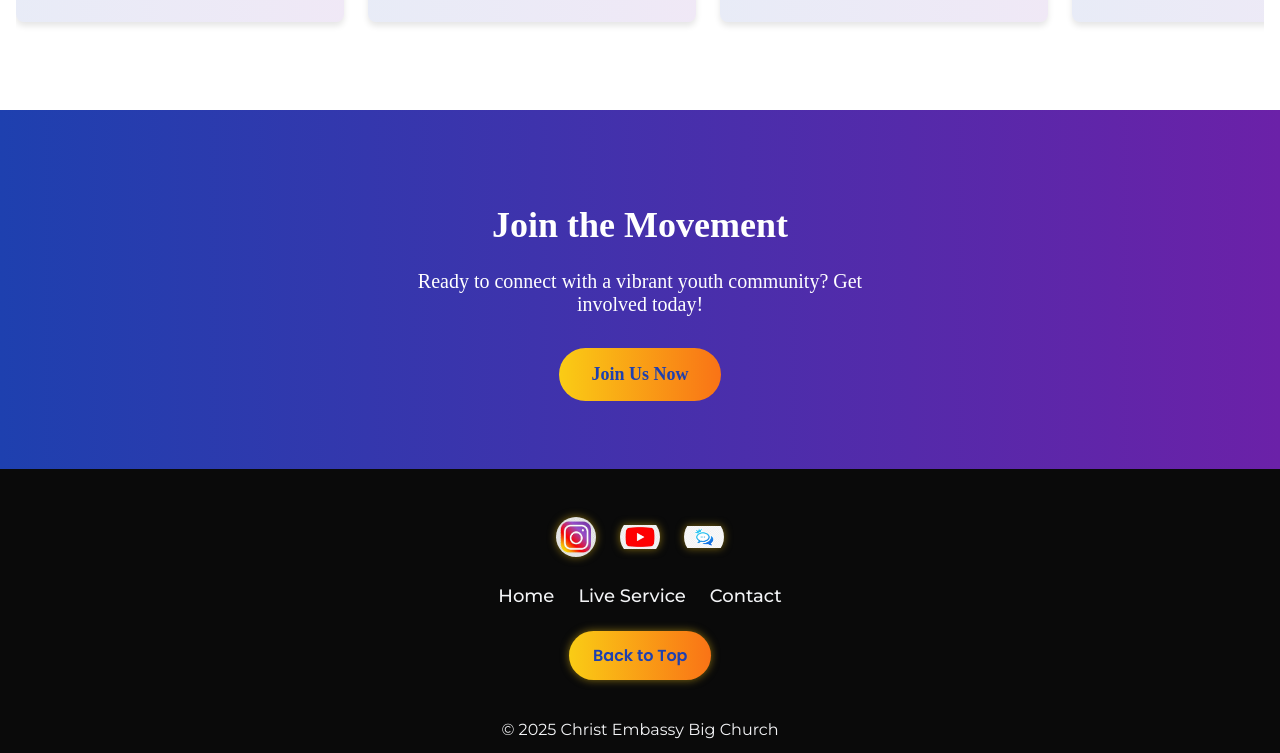
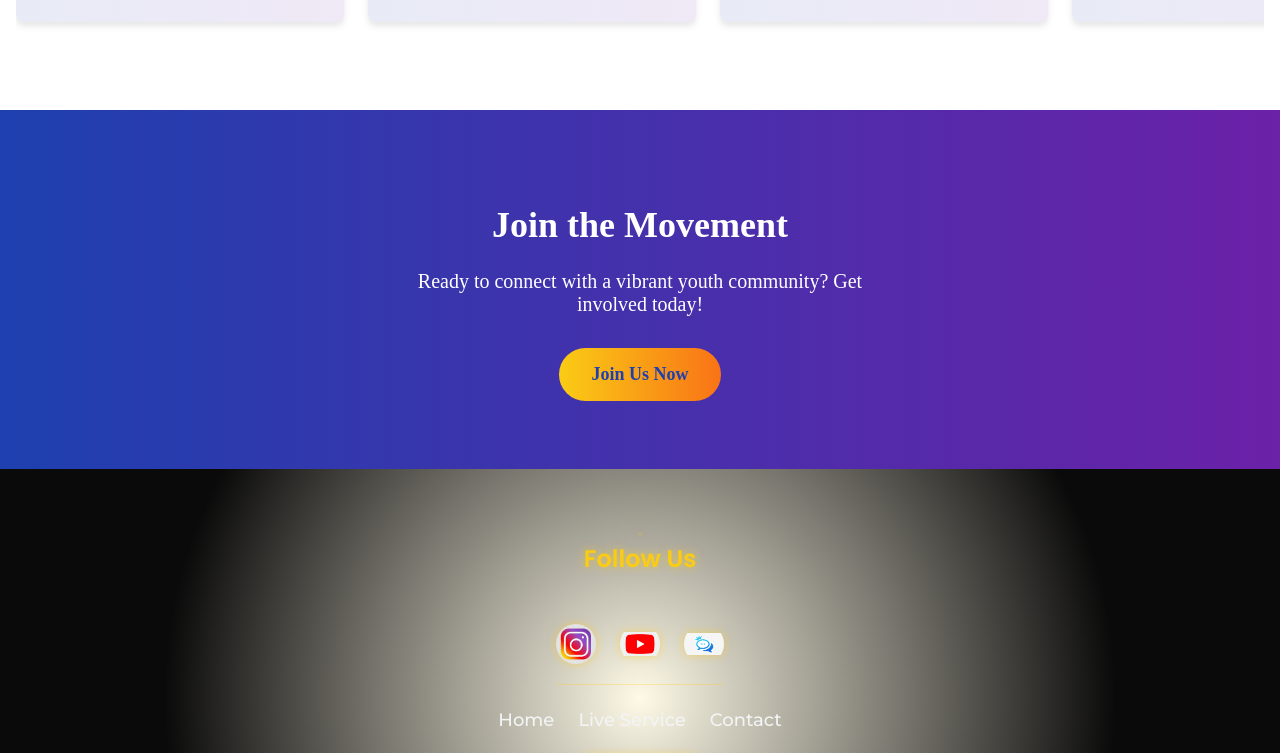
Before and after one commit to sophrone/cebigchurch, a Next.js app: page / in a window 1280 px wide. Shown: the part 2000-2753 px from the top of the page. Built offline with nearby package versions, Linux system fonts and the light colour scheme.

Commit message:
Enhance footer with Follow Us text, neon styling, social link popIn animation, divider, and radial glow

```diff
--- a/app/components/Footer.module.css
+++ b/app/components/Footer.module.css
@@ -1,5 +1,5 @@
 .footer {
-  background: #0a0a0a;
+  background: radial-gradient(circle, rgba(250, 204, 21, 0.1) 0%, #0a0a0a 70%);
   padding: 2rem 1rem;
   position: relative;
   overflow: hidden;
@@ -20,11 +20,44 @@
   gap: 1.5rem;
 }
 
+.followUs {
+  font-family: "Poppins", sans-serif;
+  font-size: 1.25rem;
+  font-weight: 600;
+  color: #facc15;
+  text-shadow: 0 0 8px rgba(250, 204, 21, 0.6);
+  animation: textPop 1s ease-out;
+  position: relative;
+  text-align: center;
+}
+
+.followUs::before {
+  content: "";
+  position: absolute;
+  top: -8px;
+  left: 50%;
+  width: 2px;
+  height: 2px;
+  background: rgba(250, 204, 21, 0.8);
+  border-radius: 50%;
+  box-shadow: 0 0 10px rgba(250, 204, 21, 0.8);
+  animation: sparkle 2s infinite;
+  transform: translateX(-50%);
+}
+
+@media (min-width: 640px) {
+  .followUs {
+    font-size: 1.5rem;
+  }
+}
+
 .socialLinks {
   display: flex;
   flex-direction: column;
   gap: 1rem;
   align-items: center;
+  padding-bottom: 1rem;
+  border-bottom: 1px solid rgba(250, 204, 21, 0.3);
 }
 
 @media (min-width: 640px) {
@@ -39,8 +72,21 @@
   transition: transform 0.3s ease;
 }
 
+.socialLink:nth-child(1) {
+  animation: popIn 0.8s ease-out 0.1s;
+  animation-fill-mode: both;
+}
+.socialLink:nth-child(2) {
+  animation: popIn 0.8s ease-out 0.2s;
+  animation-fill-mode: both;
+}
+.socialLink:nth-child(3) {
+  animation: popIn 0.8s ease-out 0.3s;
+  animation-fill-mode: both;
+}
+
 .socialLink:hover {
-  transform: scale(1.1);
+  transform: scale(1.1) rotate(10deg);
 }
 
 .socialIcon {
@@ -220,3 +266,44 @@
     opacity: 1;
   }
 }
+
+@keyframes popIn {
+  0% {
+    opacity: 0;
+    transform: scale(0.8);
+  }
+  100% {
+    opacity: 1;
+    transform: scale(1);
+  }
+}
+
+@keyframes textPop {
+  0% {
+    transform: scale(0.95);
+    opacity: 0;
+  }
+  50% {
+    transform: scale(1.05);
+    opacity: 1;
+  }
+  100% {
+    transform: scale(1);
+    opacity: 1;
+  }
+}
+
+@keyframes sparkle {
+  0% {
+    transform: translateX(-50%) scale(1);
+    opacity: 0.8;
+  }
+  50% {
+    transform: translateX(-50%) scale(1.5);
+    opacity: 1;
+  }
+  100% {
+    transform: translateX(-50%) scale(1);
+    opacity: 0.8;
+  }
+}
--- a/app/components/Footer.tsx
+++ b/app/components/Footer.tsx
@@ -12,6 +12,9 @@ export default function Footer() {
   return (
     <footer className={styles.footer}>
       <div className={styles.footerContent}>
+        {/* Follow Us Text */}
+        <h3 className={styles.followUs}>Follow Us</h3>
+
         {/* Social Media Links */}
         <div className={styles.socialLinks}>
           <a
```
